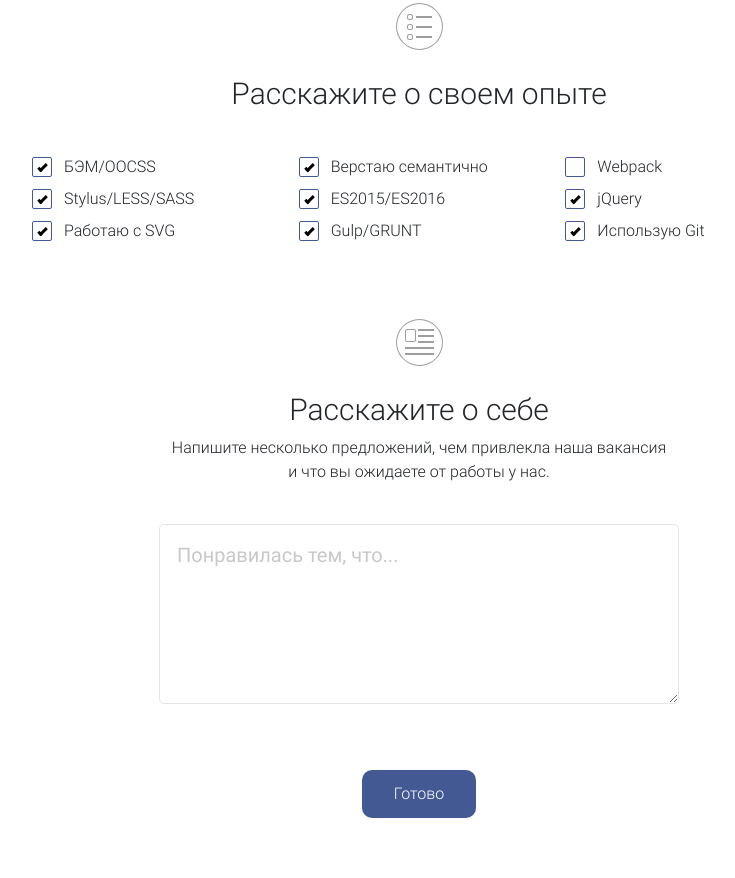
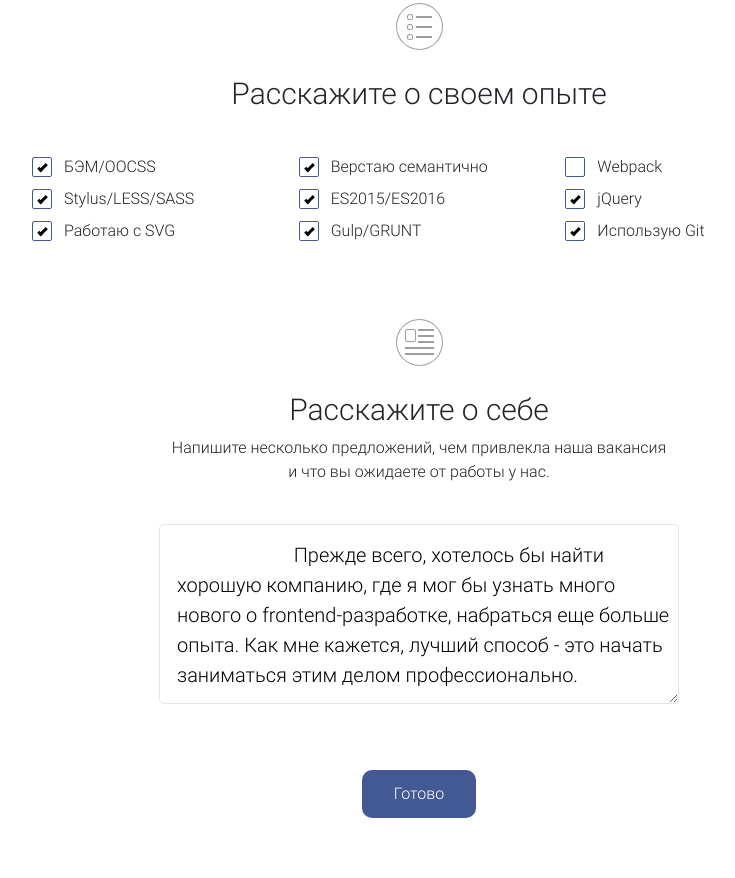
Before and after one commit to Rukio/Questionnaire, a website: page dist/index.html in a window 1280 px wide. Shown: the part 957-1835 px from the top of the page, without its empty margins (221-956 px from the left). Drawn offline with Linux system fonts and the light colour scheme; files whose address does not match are found by name.

Commit message:
Add files via upload

```diff
--- a/dist/index.html
+++ b/dist/index.html
@@ -301,7 +301,8 @@
                 <div class="questionnaire__about__textarea_wrapper">
                     <textarea name="Textarea"
                         id="questionnaire__about__textarea_wrapper__textarea"
-                        placeholder="Понравилась тем, что..."></textarea>
+                        placeholder="Понравилась тем, что...">
+                        Прежде всего, хотелось бы найти хорошую компанию, где я мог бы узнать много нового о frontend-разработке, набраться еще больше опыта. Как мне кажется, лучший способ - это начать заниматься этим делом профессионально.</textarea>
                 </div>
             </div>
             <div class="questionnaire__button_wrapper">
```
